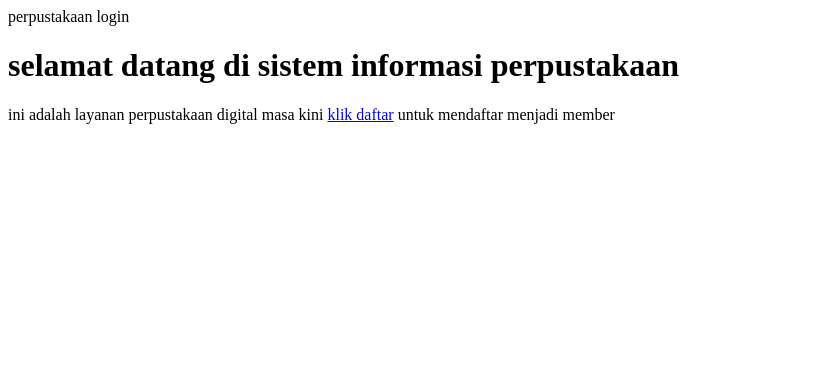
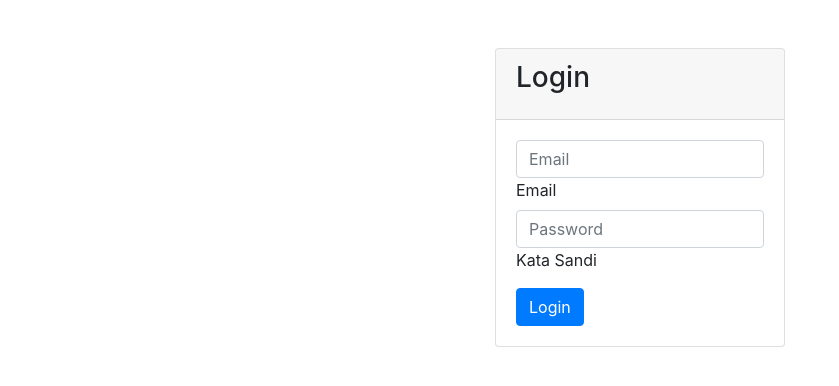
Before and after one commit to realdywiraputra/pustaka-booking_12200946, a CodeIgniter 4 app: template app/Views/halaman/login.php in a window 1280 px wide. Shown: the top 386 px of the page, without its empty margins (0-839 px from the left). Run offline with PHP 8.4 and a stand-in for CodeIgniter, Linux system fonts and the light colour scheme; the template is opened without the code that fills it, so the values that code supplies are empty; some libraries are stand-ins or nearby versions.

Commit message:
tugas pertemuan 3

```diff
--- a/app/Config/Routes.php
+++ b/app/Config/Routes.php
@@ -34,6 +34,7 @@ $routes->setAutoRoute(true);
 $routes->get('/', 'Home::index');
 $routes->get('/hello', 'SelamatDatang::hal_awal');
 $routes->get('/login', 'SelamatDatang::beranda_login');
+$routes->post('/Login', 'Login::cekLogin');
 $routes->get('daftar-member', 'SelamatDatang::daftar_member');
 
 /*
--- a/app/Views/halaman/login.php
+++ b/app/Views/halaman/login.php
@@ -1,15 +1,23 @@
-<html>
+<?= $this->extend('dasar_tampilan'); ?>
+<?= $this->section('konten') ?>
+<form method="POST" action="<?= base_url('/Login') ?>">
+    <div class="container col-md-3">
+        <div class="card mt-5">
+            <div class="card-header">
+                <h3 class="card-title">Login</h3>
+            </div>
+            <div class="card-body">
+                <div class="form-floating">
+                    <input id="txtEmail" class="form-control" placeholder="Email" type="text" name="Email" />
+                    <label for="txtEmail">Email</label>
+                </div>
+                <div class="form-floating">
+                    <input id="txtPass" class="form-control" placeholder="Password" type="password" name="sandi" />
+                    <label for='txtPass'>Kata Sandi</label>
+                </div>
 
-<head>
-    <tittle>perpustakaan login</tittle>
-</head>
+                <button class="btn btn-primary mt-2">Login</button>
+            </div>
+</form>
 
-<body>
-    <h1>selamat datang di sistem informasi perpustakaan</h1>
-    <p>
-        ini adalah layanan perpustakaan digital masa kini
-        <a href="<?= base_url('/daftar-member') ?>">klik daftar</a> untuk mendaftar menjadi member
-    </p>
-</body>
-
-</html>
+<?= $this->endSection() ?>
```
